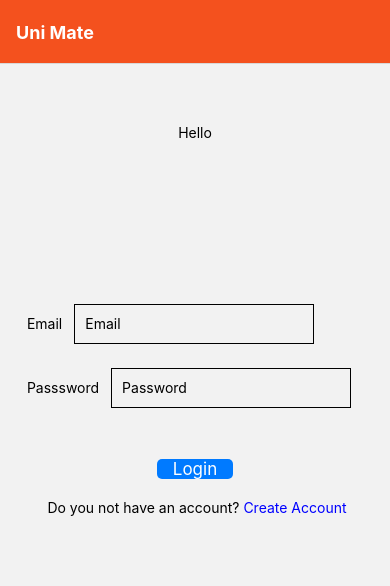
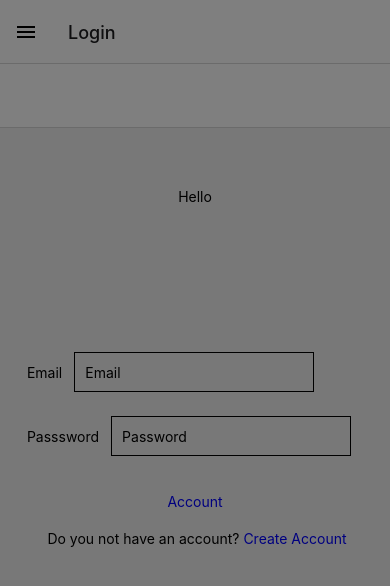
Before and after one commit to MahmoodGitt/Final-Year-Project, a React Native app: screen /Login in a window 390 px wide. Shown: the top 586 px of the page. Built offline with nearby package versions, Linux system fonts and the light colour scheme.

Commit message:
Added a drawer object to App.js. Made manual configurations to enable Drawer Object - check the file commited

```diff
--- a/App.js
+++ b/App.js
@@ -1,3 +1,4 @@
+import 'react-native-gesture-handler'; // Handles Drawer object functionality
 import React from 'react';
 import { NavigationContainer } from '@react-navigation/native';
 import { createNativeStackNavigator } from '@react-navigation/native-stack';
@@ -5,23 +6,52 @@ import { StatusBar } from 'expo-status-bar';
 import { Button, StyleSheet, Text, View } from 'react-native';
 import LoginScreen from './screens/LoginScreen';
 import HomeScreen from './screens/HomeScreen';
-// import { Home } from '../app/views/Home.';
+import { createDrawerNavigator } from '@react-navigation/drawer';
 
-// export default function App() {
-// 	return (
-// 		<View style={StyleSheet.container}>
-// 			<View style={{ backgroundColor: 'blue', flex: 0.3 }} />
-// 			<Text>Hello World!</Text>
-// 		</View>
-// 	);
-// }
+const Drawer = createDrawerNavigator();
+const HomeStack = createNativeStackNavigator();
+const LoginStack = createNativeStackNavigator();
 
-const Stack = createNativeStackNavigator();
+const HomeScreenComponentStack = () => {
+	return (
+		<HomeStack.Navigator>
+			<HomeStack.Screen
+				name="LOL"
+				component={HomeScreen}
+				options={{
+					headerShown: false,
+				}}
+			/>
+		</HomeStack.Navigator>
+	);
+};
+
+const LoginScreenComponentStack = () => {
+	return (
+		<LoginStack.Navigator>
+			<LoginStack.Screen
+				name="Login"
+				component={LoginScreen}
+				options={{
+					// headerShown: false,
+					headerTintColor: '#fff',
+					headerTitleStyle: {
+						fontWeight: 'bold',
+					},
+				}}
+			/>
+		</LoginStack.Navigator>
+	);
+};
 
 const App = () => {
 	return (
 		<NavigationContainer>
-			<Stack.Navigator initialRouteName="LoginScreen">
+			<Drawer.Navigator useLegacyImplementation={true} initialRouteName="Home">
+				<Drawer.Screen name="HomeScreen" component={HomeScreenComponentStack} />
+				<Drawer.Screen name="Login" component={LoginScreenComponentStack} />
+			</Drawer.Navigator>
+			{/* <Stack.Navigator initialRouteName="LoginScreen">
 				<Stack.Screen
 					name="Login"
 					component={LoginScreen}
@@ -36,12 +66,7 @@ const App = () => {
 						},
 					}}
 				/>
-				<Stack.Screen
-					name="Home"
-					component={HomeScreen}
-					options={{ title: 'Home' }}
-				/>
-			</Stack.Navigator>
+			</Stack.Navigator> */}
 		</NavigationContainer>
 	);
 };
--- a/babel.config.js
+++ b/babel.config.js
@@ -1,6 +1,7 @@
-module.exports = function(api) {
-  api.cache(true);
-  return {
-    presets: ['babel-preset-expo'],
-  };
+module.exports = function (api) {
+	api.cache(true);
+	return {
+		presets: ['babel-preset-expo'],
+		plugins: ['react-native-reanimated/plugin'],
+	};
 };
--- a/package.json
+++ b/package.json
@@ -9,6 +9,8 @@
     "eject": "expo eject"
   },
   "dependencies": {
+    "@react-navigation/bottom-tabs": "^6.3.1",
+    "@react-navigation/drawer": "^6.4.1",
     "@react-navigation/native": "^6.0.8",
     "@react-navigation/native-stack": "^6.5.2",
     "expo": "~44.0.0",
@@ -18,9 +20,12 @@
     "react": "17.0.1",
     "react-dom": "17.0.1",
     "react-native": "0.64.3",
+    "react-native-gesture-handler": "~2.1.0",
     "react-native-paper": "^4.12.0",
+    "react-native-reanimated": "~2.3.1",
     "react-native-safe-area-context": "3.3.2",
     "react-native-screens": "~3.10.1",
+    "react-native-vector-icons": "^9.1.0",
     "react-native-web": "0.17.1"
   },
   "devDependencies": {
--- a/screens/HomeScreen.js
+++ b/screens/HomeScreen.js
@@ -2,18 +2,17 @@ import React from 'react';
 import { StyleSheet, Text, View, Button } from 'react-native';
 
 const HomeScreen = ({ route }) => {
-	const userName = route.params.name;
+	// const userName = route.params.name;
 
 	return (
 		<View style={{ flex: 1, alignItems: 'center', justifyContent: 'center' }}>
-			<Button
+			{/* <Button
 				onPress={() => {
 					console.log('username is', userName);
 				}}
 				title="click me"
-			/>
-			<Text>Hi</Text>
-			<Text>userName: {userName} </Text>
+			/> */}
+			<Text>HomePage</Text>
 		</View>
 	);
 };
--- a/screens/LoginScreen.js
+++ b/screens/LoginScreen.js
@@ -9,7 +9,7 @@ import {
 import React, { useState } from 'react';
 import auth from '../firebase/config';
 import { createUserWithEmailAndPassword } from 'firebase/auth';
-import CustomButtons from '../utilis/CustomButtons';
+// import CustomButtons from '../utilis/CustomButtons';
 
 const LoginScreen = ({ navigation }) => {
 	const [email, setEmail] = useState('');
@@ -82,10 +82,9 @@ const LoginScreen = ({ navigation }) => {
 			</View>
 
 			<View>
-				<CustomButtons
-					onPress={pressHandler}
-					style={styles.CustomButtons}
-				></CustomButtons>
+				<TouchableOpacity onPress={pressHandler}>
+					<Text style={{ color: 'blue' }}>Account</Text>
+				</TouchableOpacity>
 			</View>
 
 			<View style={styles.footer}>
--- a/utilis/CustomButtons.js
+++ b/utilis/CustomButtons.js
@@ -2,7 +2,7 @@ import { TouchableOpacity, StyleSheet, Text } from 'react-native';
 const CustomButtons = (props) => {
 	return (
 		<TouchableOpacity style={[styles.container, props.style]}>
-			<Text style={styles.login}>Login</Text>
+			<Text style={styles.login}>Account</Text>
 		</TouchableOpacity>
 	);
 };
```
Also changed, not shown: 1 other file (tests, documents, lock files or other folders).
